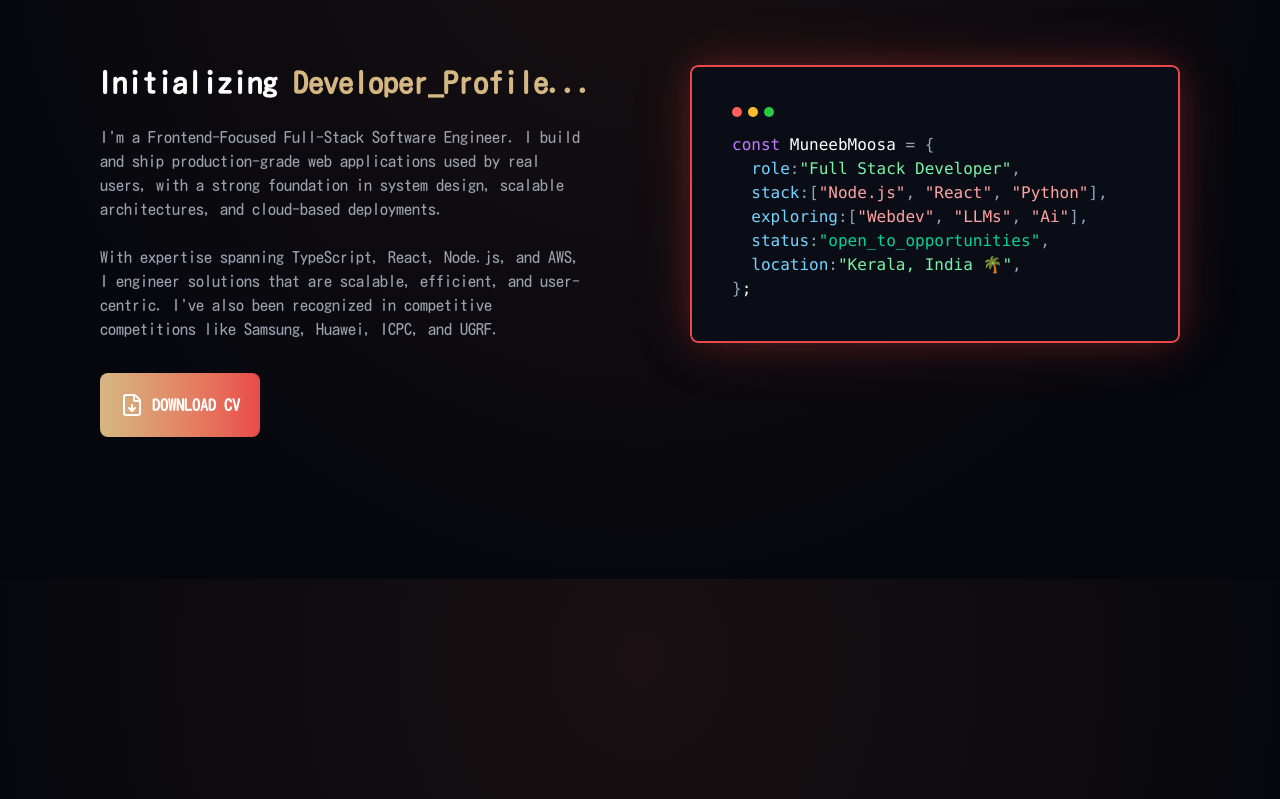
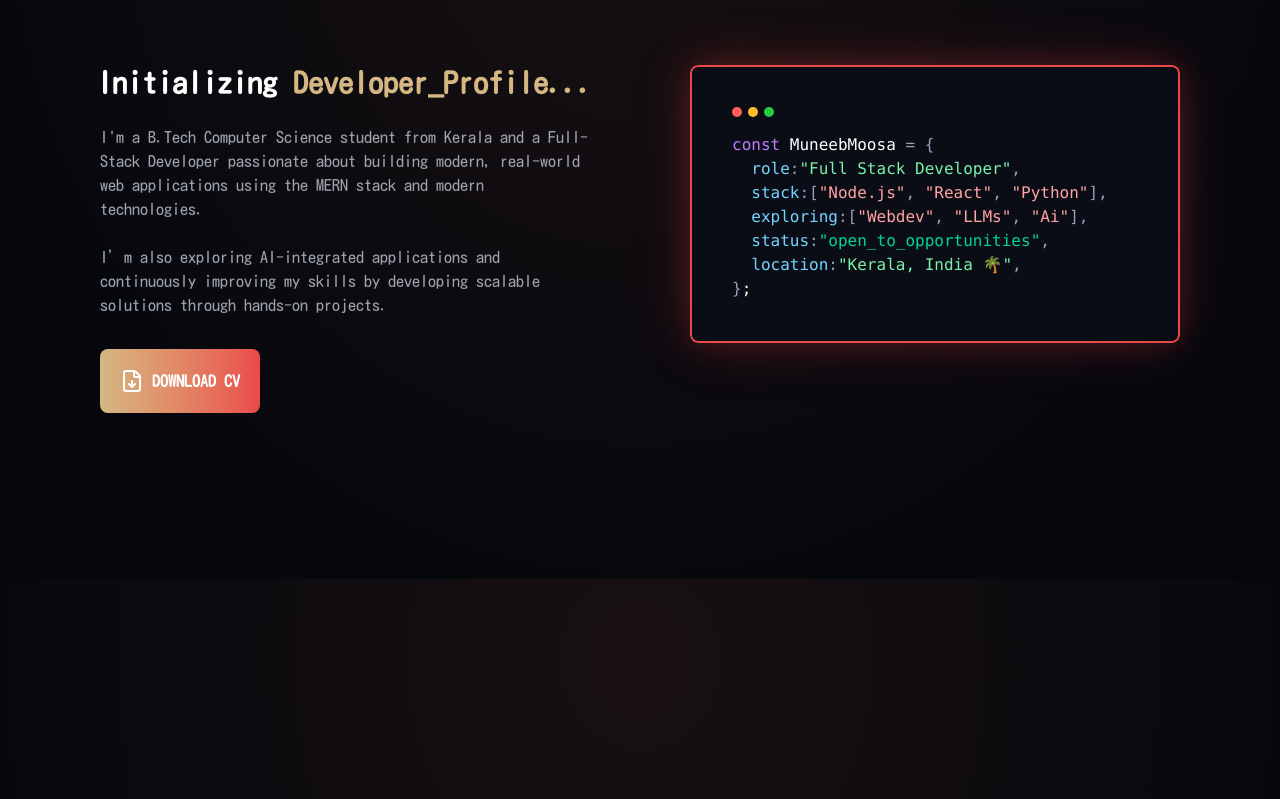
Before and after one commit to MuneebMoosa/portfolio, a React (Vite) app: page / in a window 1280 px wide. Shown: the part 1021-1820 px from the top of the page. Built offline with nearby package versions, Linux system fonts and the light colour scheme.

Commit message:
ui bug fixed

```diff
--- a/src/components/About.jsx
+++ b/src/components/About.jsx
@@ -10,8 +10,8 @@ const About = () => {
       <div className='mt-[60px] flex justify-evenly font-[family-name:var(--font-kosugi)]'>
         <div className='flex-col text-start max-w-[490px] '>
           <h2 className='text-3xl font-extrabold  flex gap-4 ml-[-3px] mb-6'>Initializing <span className='text-[#D4B783] '>  Developer_Profile...</span> </h2>
-          <p className='mb-6 text-[#9CA3AF]'>I'm a Frontend-Focused Full-Stack Software Engineer. I build and ship production-grade web applications used by real users, with a strong foundation in system design, scalable architectures, and cloud-based deployments.</p>
-          <p className='mb-8 text-[#9CA3AF]'>With expertise spanning TypeScript, React, Node.js, and AWS, I engineer solutions that are scalable, efficient, and user-centric. I've also been recognized in competitive competitions like Samsung, Huawei, ICPC, and UGRF.</p>
+          <p className='mb-6 text-[#9CA3AF]'>I'm a B.Tech Computer Science student from Kerala and a Full-Stack Developer passionate about building modern, real-world web applications using the MERN stack and modern technologies.</p>
+          <p className='mb-8 text-[#9CA3AF]'>I’m also exploring AI-integrated applications and continuously improving my skills by developing scalable solutions through hands-on projects.</p>
           <div className='w-max bg-linear-to-r from-[#D4B783] to-[#E84A4A] font-bold rounded-lg p-5 flex items-center justify-center gap-2 hover:-translate-y-1 transition cursor-pointer'>
             <FileDown/>
             <p> DOWNLOAD CV</p>
--- a/src/components/Contact.jsx
+++ b/src/components/Contact.jsx
@@ -9,7 +9,7 @@ const Contact = () => {
       <p className="mt-10 mb-10 w-120 text-l text-[#9CA3AF] font-[family-name:var(--font-kosugi)]">
          Whether you have a question or just want to say hi, I'll try my best to get back to you!
       </p>
-      <div className='w-250 h-100 flex justify-between '>
+      <div className='max-w-6xl w-full h-100 flex gap-10 justify-center'>
           <div className='bg-[#111114] p-10 h-full border rounded-lg border-[#1a1c1f] w-125 text-start hover:border-[#E84A4A] hover:shadow-[0_0_30px_rgba(212,183,131,0.2)] transition-all duration-300'>
               <h1 className='text-2xl font-bold mb-6'>Establish Connection</h1>
               <div className='mb-5 group'>
@@ -35,9 +35,9 @@ const Contact = () => {
                 ))}
               </div>
           </div>
-          <form className='flex flex-col gap-6' action="">
+          <form className='flex flex-col gap-6 h-full' action="">
             {/* name */}
-              <div className='flex flex-col items-start w-[200] gap-3'>
+              <div className='flex flex-col items-start w-full gap-3'>
                 <label for='name' className='text-[#888f9a] text-xs '>YOUR NAME</label>
                 <input
                   className="border border-[#888f9a] w-100 rounded-xl p-3 bg-[#10131f9e] placeholder-[#888f9a] text-sm font-[family-name:var(--font-kosugi)] focus:border-2 focus:border-[#D4B783] focus:outline-none transition"
@@ -48,7 +48,7 @@ const Contact = () => {
                 />
               </div>
               {/* email */}
-              <div className='flex flex-col items-start w-[200] gap-3'>
+              <div className='flex flex-col items-start w-full gap-3'>
                 <label for='email' className='text-[#888f9a] text-xs'>YOUR EMAIL</label>
                 <input
                   className="border border-[#888f9a] w-100 rounded-xl p-3 bg-[#10131f9e] placeholder-[#888f9a] text-sm font-[family-name:var(--font-kosugi)] focus:border-2 focus:border-[#D4B783] focus:outline-none transition"
@@ -59,7 +59,7 @@ const Contact = () => {
                 />
               </div>
               {/* message */}
-              <div className='flex flex-col items-start w-[200] gap-3'>
+              <div className='flex flex-col items-start w-full gap-3'>
                 <label for='message' className='text-[#888f9a] text-xs'>MESSAGE PAYLOAD</label>
                 <textarea
                   className="resize-none border border-[#888f9a] w-100 h-27 rounded-xl p-3 bg-[#10131f9e] placeholder-[#888f9a] text-sm font-[family-name:var(--font-kosugi)] focus:border-2 focus:border-[#D4B783] focus:outline-none transition"
@@ -70,7 +70,7 @@ const Contact = () => {
               </div>
               {/* button */}
               <button type='submit'
-              className='h-12 font-[family-name:var(--font-kosugi)] bg-linear-to-r from-[#D4B783] to-[#E84A4A] font-bold rounded-lg p-5 flex items-center justify-center gap-2 hover:scale-103 transition-all duration-300'>INITAILIZE_TRANSMISSION</button>
+              className='w-full h-12 font-[family-name:var(--font-kosugi)] bg-linear-to-r from-[#D4B783] to-[#E84A4A] font-bold rounded-lg p-5 flex items-center justify-center hover:scale-103 transition-all duration-300 cursor-pointer'>INITAILIZE_TRANSMISSION</button>
           </form>
       </div>
 
```
